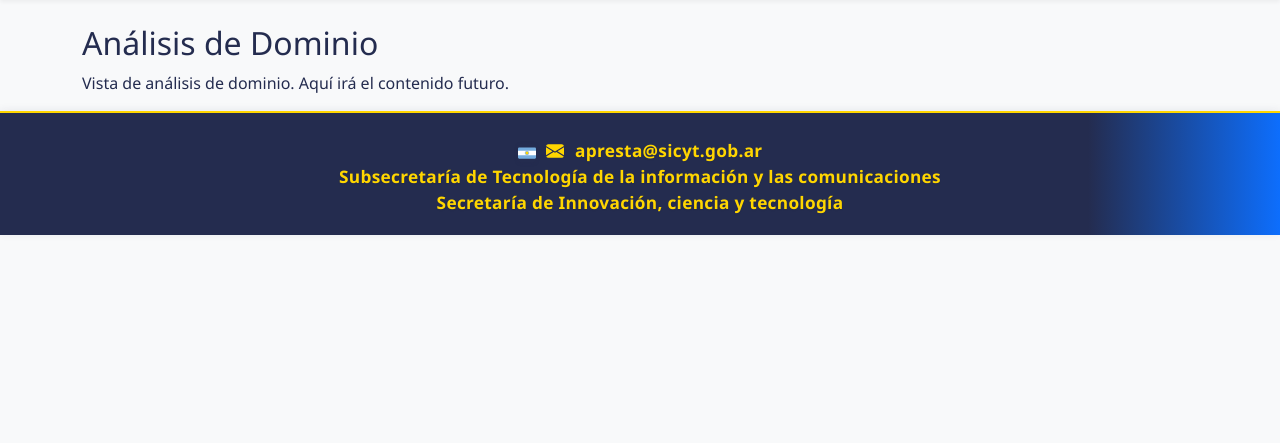
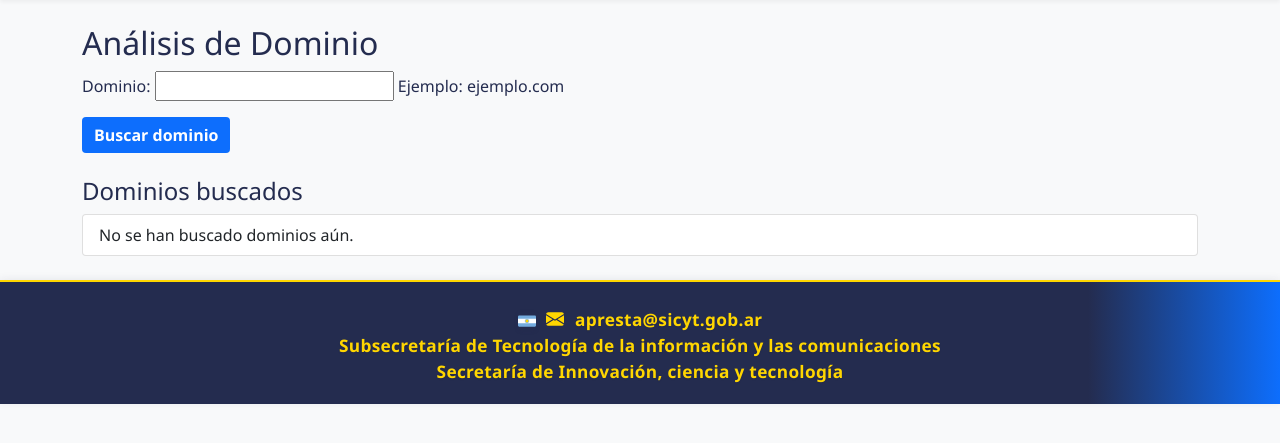
Before and after one commit to alepresta/prestaLabs, a Django app: page /analisis/dominio/ in a window 1280 px wide. Shown: the part 60-503 px from the top of the page. Run offline with Django 4.2, Linux system fonts and the light colour scheme; parts of the project's set-up code (start-up, migrations or seed data) failed here and were passed over.

Commit message:
style: aplicar black final en views.py

```diff
--- a/core/forms.py
+++ b/core/forms.py
@@ -5,6 +5,12 @@ Mover formularios de views.py aquí para mayor claridad y escalabilidad.
 
 from django import forms
 from django.contrib.auth.models import User
+
+
+class DominioForm(forms.Form):
+    dominio = forms.CharField(
+        label="Dominio", max_length=255, help_text="Ejemplo: ejemplo.com"
+    )
 
 
 class UsuarioLecturaForm(forms.Form):
--- a/core/urls.py
+++ b/core/urls.py
@@ -8,6 +8,7 @@ from .views import (
     ListarUsuariosView,
     ExportarUsuariosView,
     analisis_dominio,
+    analisis_detalle,
 )
 
 urlpatterns = [
@@ -35,4 +36,5 @@ urlpatterns = [
     ),
     path("dashboard/", dashboard_redirect, name="dashboard"),
     path("analisis/dominio/", analisis_dominio, name="analisis_dominio"),
+    path("analisis/detalle/", analisis_detalle, name="analisis_detalle"),
 ]
--- a/core/views.py
+++ b/core/views.py
@@ -1,3 +1,5 @@
+import requests
+from defusedxml.ElementTree import fromstring
 from django.contrib.auth.models import User
 from django.contrib.auth.decorators import user_passes_test
 from django.urls import reverse
@@ -8,14 +10,66 @@ from rest_framework.response import Response
 from django.views import View
 from django.utils.decorators import method_decorator
 from django.contrib import messages
-from .forms import UsuarioLecturaForm, EditarUsuarioForm
+from .forms import UsuarioLecturaForm, EditarUsuarioForm, DominioForm
 
 
 def analisis_dominio(request):
     """
-    Vista placeholder para análisis de dominio
+    Vista para ingresar dominio y mostrar historial de dominios buscados
     """
-    return render(request, "analisis_dominio.html")
+    if "dominios_buscados" not in request.session:
+        request.session["dominios_buscados"] = []
+    mensaje = ""
+    if request.method == "POST":
+        form = DominioForm(request.POST)
+        if form.is_valid():
+            dominio = form.cleaned_data["dominio"].strip().lower()
+            if dominio and dominio not in request.session["dominios_buscados"]:
+                request.session["dominios_buscados"].append(dominio)
+                request.session.modified = True
+                mensaje = f"Dominio '{dominio}' agregado al historial."
+            else:
+                mensaje = "El dominio ya fue ingresado o es inválido."
+    else:
+        form = DominioForm()
+    dominios = request.session.get("dominios_buscados", [])
+    return render(
+        request,
+        "analisis_dominio.html",
+        {"form": form, "dominios": dominios, "mensaje": mensaje},
+    )
+
+
+def analisis_detalle(request):
+    """
+    Vista para mostrar las URLs del sitemap de un dominio
+    """
+    dominio = request.GET.get("dominio", "").strip().lower()
+    urls = []
+    error = ""
+    if dominio:
+        sitemap_url = f"https://{dominio}/sitemap.xml"
+        try:
+            resp = requests.get(sitemap_url, timeout=10)
+            if resp.status_code == 200:
+                tree = fromstring(resp.content)
+                for url in tree.findall(
+                    ".//{http://www.sitemaps.org/schemas/sitemap/0.9}url"
+                ):
+                    loc = url.find("{http://www.sitemaps.org/schemas/sitemap/0.9}loc")
+                    if loc is not None:
+                        urls.append(loc.text)
+            else:
+                error = f"No se pudo acceder al sitemap ({sitemap_url})."
+        except Exception as e:
+            error = f"Error al obtener el sitemap: {e}"
+    else:
+        error = "Dominio no especificado."
+    return render(
+        request,
+        "analisis_detalle.html",
+        {"dominio": dominio, "urls": urls, "error": error},
+    )
 
 
 @method_decorator(user_passes_test(lambda u: u.is_superuser), name="dispatch")
--- a/templates/analisis_dominio.html
+++ b/templates/analisis_dominio.html
@@ -2,5 +2,23 @@
 {% block title %}Análisis de Dominio | PrestaLabs{% endblock %}
 {% block content %}
 <h2>Análisis de Dominio</h2>
-<p>Vista de análisis de dominio. Aquí irá el contenido futuro.</p>
+
+<form method="post" class="mb-4">
+	{% csrf_token %}
+	{{ form.as_p }}
+	<button type="submit" class="btn btn-primary">Buscar dominio</button>
+</form>
+
+{% if mensaje %}
+	<div class="alert alert-info">{{ mensaje }}</div>
+{% endif %}
+
+<h4>Dominios buscados</h4>
+<ul class="list-group mb-4">
+	{% for dominio in dominios %}
+		<li class="list-group-item">{{ dominio }} <a href="/analisis/detalle/?dominio={{ dominio }}" class="btn btn-sm btn-outline-info float-end">Ver URLs</a></li>
+	{% empty %}
+		<li class="list-group-item">No se han buscado dominios aún.</li>
+	{% endfor %}
+</ul>
 {% endblock %}
```
Also changed, not shown: templates/analisis_detalle.html (added, +29 -0 lines).
